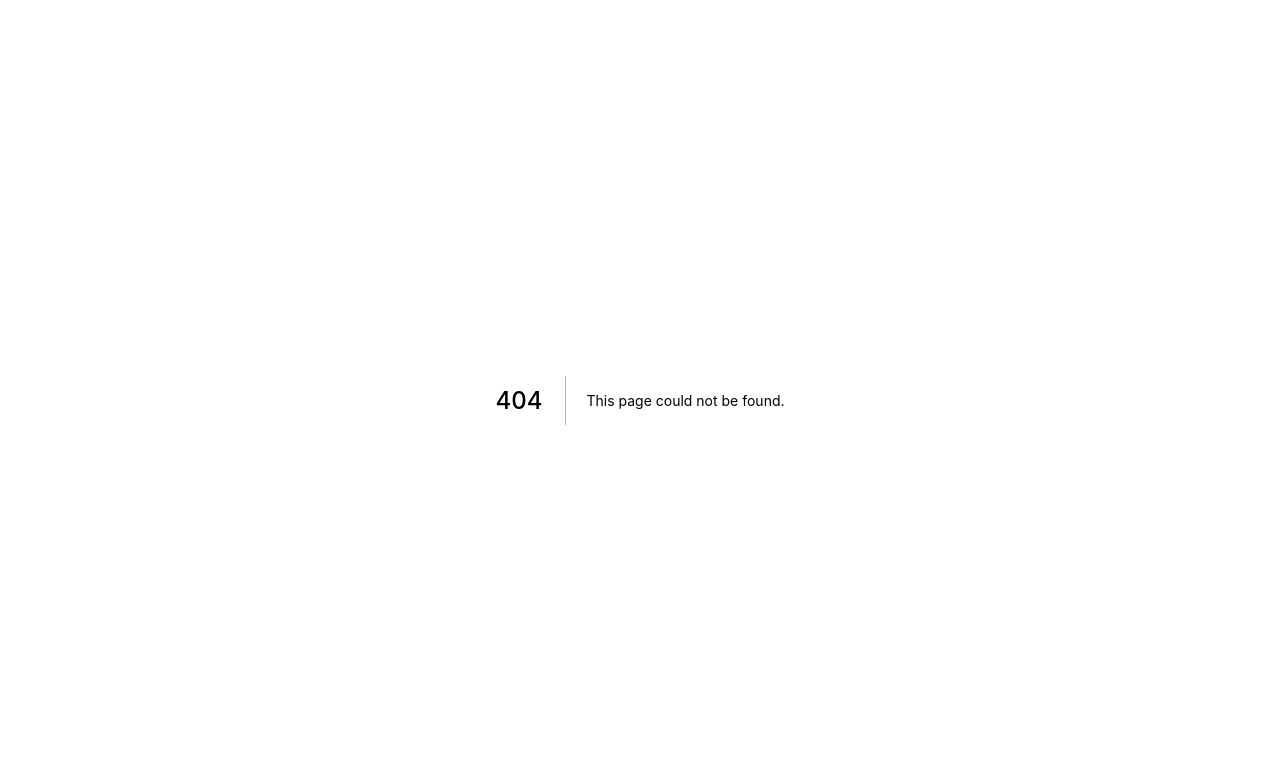
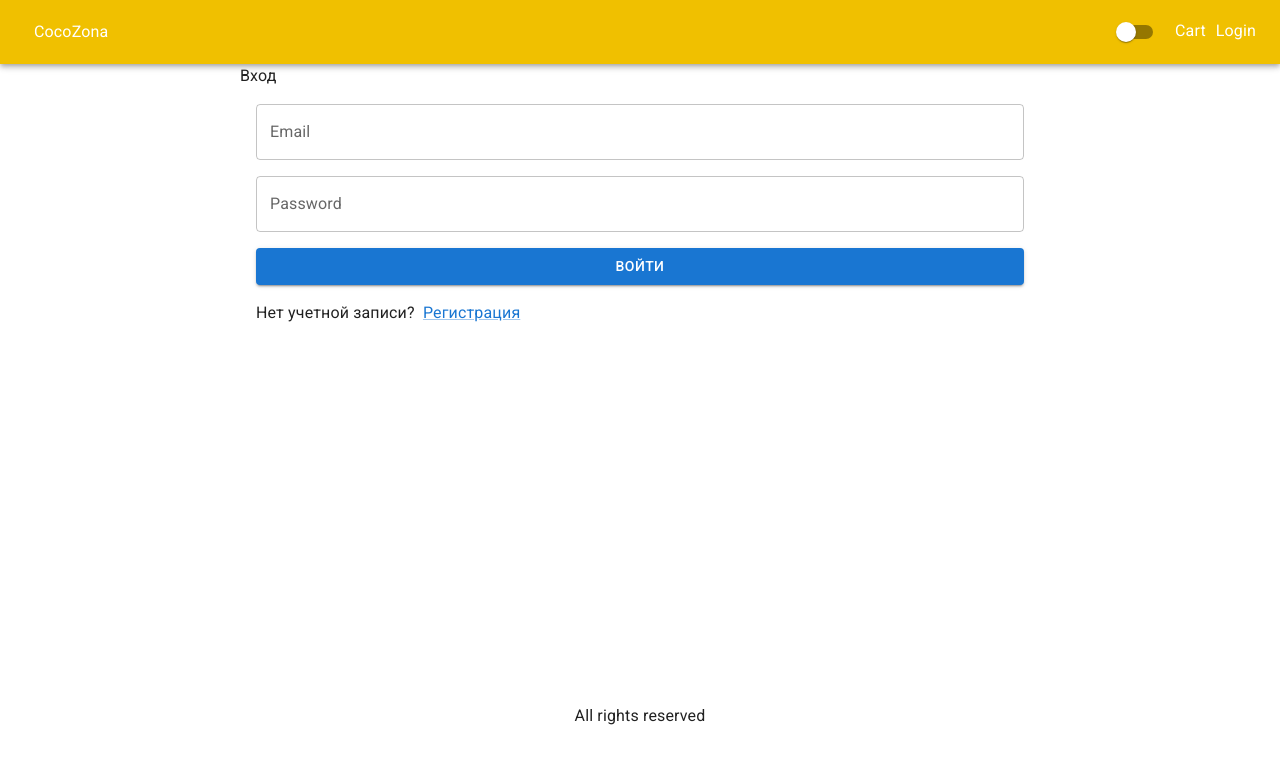
Before and after one commit to OmurbekArykbaev/nextjs-shop, a Next.js app: page /login in a window 1280 px wide. Before the commit this address had no page. Shown: the top 764 px of the page. Built offline with nearby package versions, Linux system fonts and the light colour scheme.

Commit message:
Create Login page

```diff
--- /dev/null
+++ b/pages/login.js
@@ -0,0 +1,57 @@
+import {
+  List,
+  ListItem,
+  Link,
+  Button,
+  TextField,
+  Typography,
+} from "@mui/material"
+import React from "react"
+import Layout from "../components/Layout"
+import useStyles from "../utils/styles"
+import NextLink from "next/link"
+
+const login = () => {
+  const classes = useStyles()
+  return (
+    <Layout title="Login">
+      <form className={classes.form}>
+        <Typography component="h1">Вход</Typography>
+        <List>
+          <ListItem>
+            <TextField
+              variant="outlined"
+              fullWidth
+              id="email"
+              label="Email"
+              inputProps={{ type: "email" }}
+            ></TextField>
+          </ListItem>
+          <ListItem>
+            <TextField
+              variant="outlined"
+              fullWidth
+              id="password"
+              label="Password"
+              inputProps={{ type: "email" }}
+            ></TextField>
+          </ListItem>
+          <ListItem>
+            <Button variant="contained" type="submit" fullWidth color="primary">
+              Войти
+            </Button>
+          </ListItem>
+
+          <ListItem>
+            Нет учетной записи? &nbsp;
+            <NextLink href="/register" passHref>
+              <Link>Регистрация</Link>
+            </NextLink>
+          </ListItem>
+        </List>
+      </form>
+    </Layout>
+  )
+}
+
+export default login
--- a/utils/styles.js
+++ b/utils/styles.js
@@ -25,5 +25,9 @@
     marginTop: 10,
     marginBottom: 10,
   },
+  form: {
+    maxWidth: 800,
+    margin: "0 auto",
+  },
 })
 export default useStyles
```
Also changed, not shown: pages/cart.js (+10 -1 lines).
